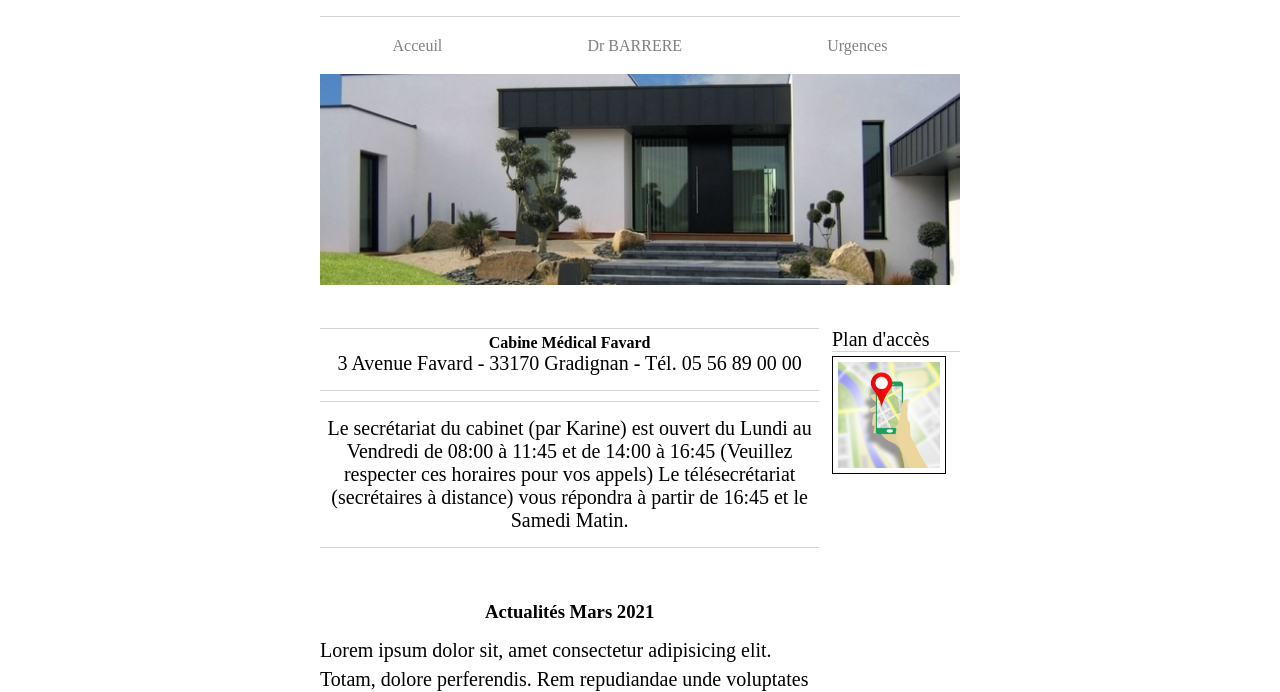
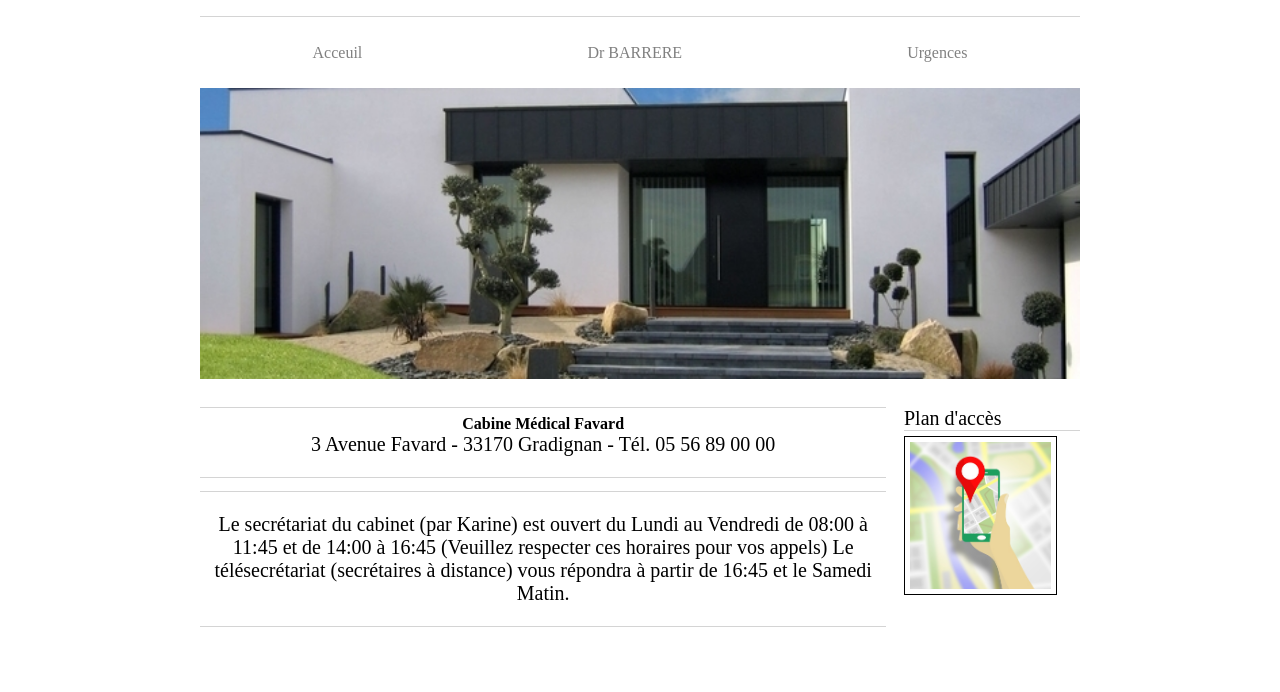
Before and after one commit to Yoann33/Yoann33.github.io, a plain HTML site: page index.html in a window 1280 px wide. Shown: the part 183-875 px from the top of the page. Drawn offline with Linux system fonts and the light colour scheme.

Commit message:
exemple page web html/css

```diff
--- a/style.css
+++ b/style.css
@@ -26,7 +26,7 @@ li
 
 header, main
 {
-    margin:3vmax 25vmax 3vmax 25vmax;
+    margin:3vh 25vh 3vh 25vh;
 }
 
 .main p
```
